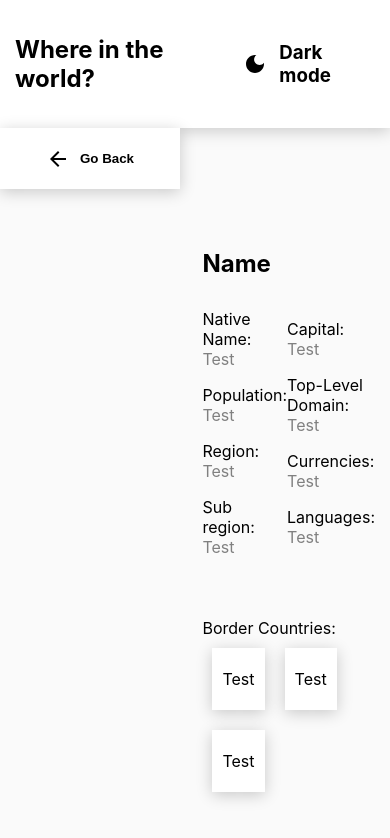
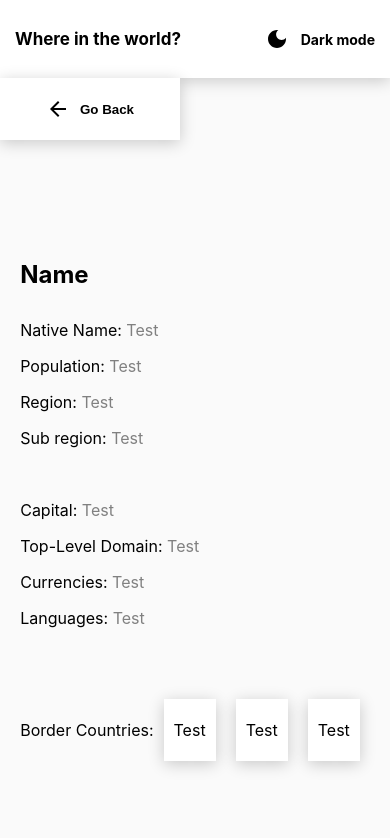
Before and after one commit to tadasv1998/react-countrys-api-final-project, a React (Create React App) app: page /country-details in a window 390 px wide. Shown: the top 838 px of the page. Built offline with nearby package versions, Linux system fonts and the light colour scheme.

Commit message:
fixed responsive

```diff
--- a/src/App.css
+++ b/src/App.css
@@ -262,3 +262,40 @@
   background-color: var(--dark-mode-element);
   color: white;
 }
+
+@media (max-width: 800px) {
+  .country_details_body {
+    flex-direction: column;
+  }
+
+  .info_container {
+    flex-direction: column;
+    align-items: flex-start;
+  }
+
+  .left_info {
+    margin-bottom: 20px;
+  }
+}
+
+@media (max-width: 720px) {
+  .inputs {
+    flex-direction: column;
+    margin-bottom: 15px;
+  }
+
+  .search_input {
+    margin-bottom: 20px;
+  }
+
+  .switch_mode {
+    font-size: 12px;
+    flex: 0.5;
+    justify-content: flex-end;
+  }
+
+  .logo {
+    flex: 0.5;
+    font-size: 17px;
+  }
+}
```
